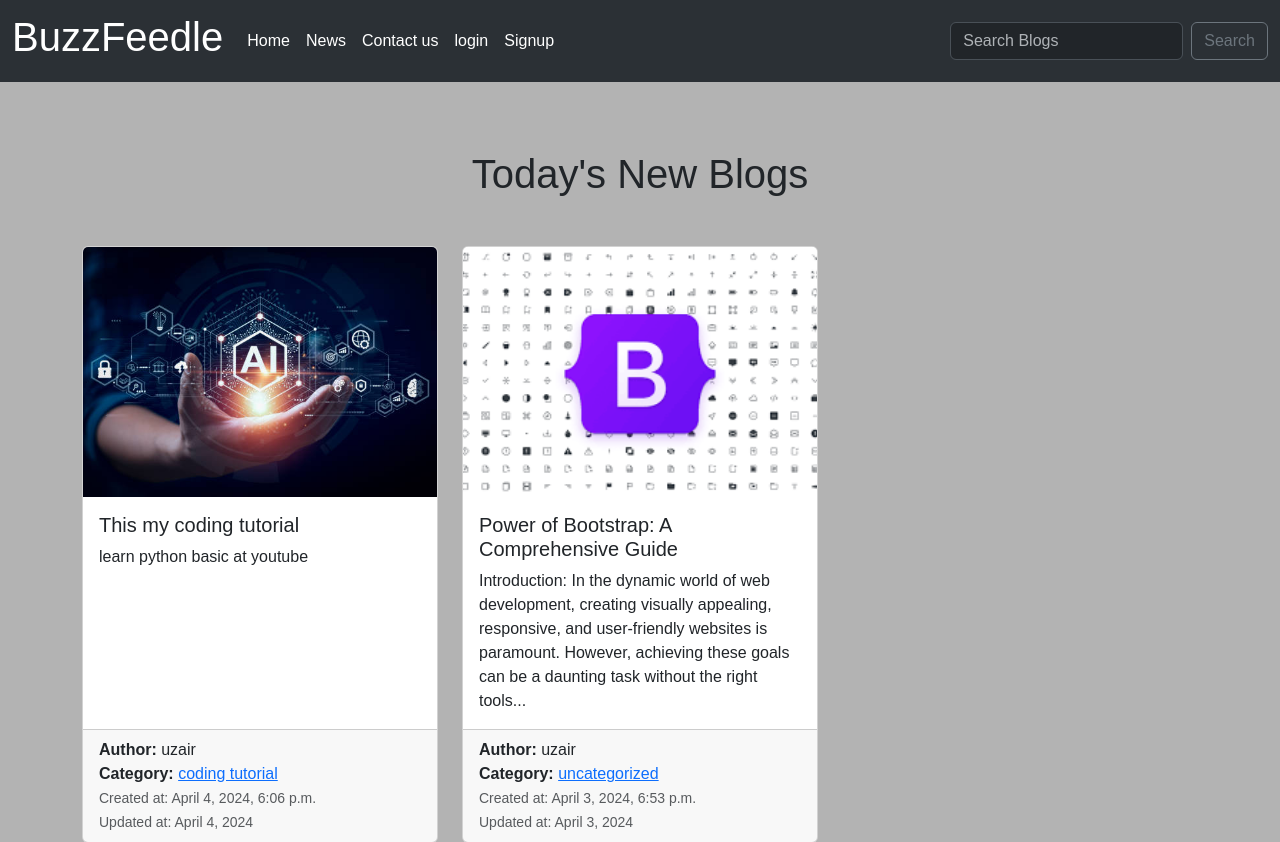
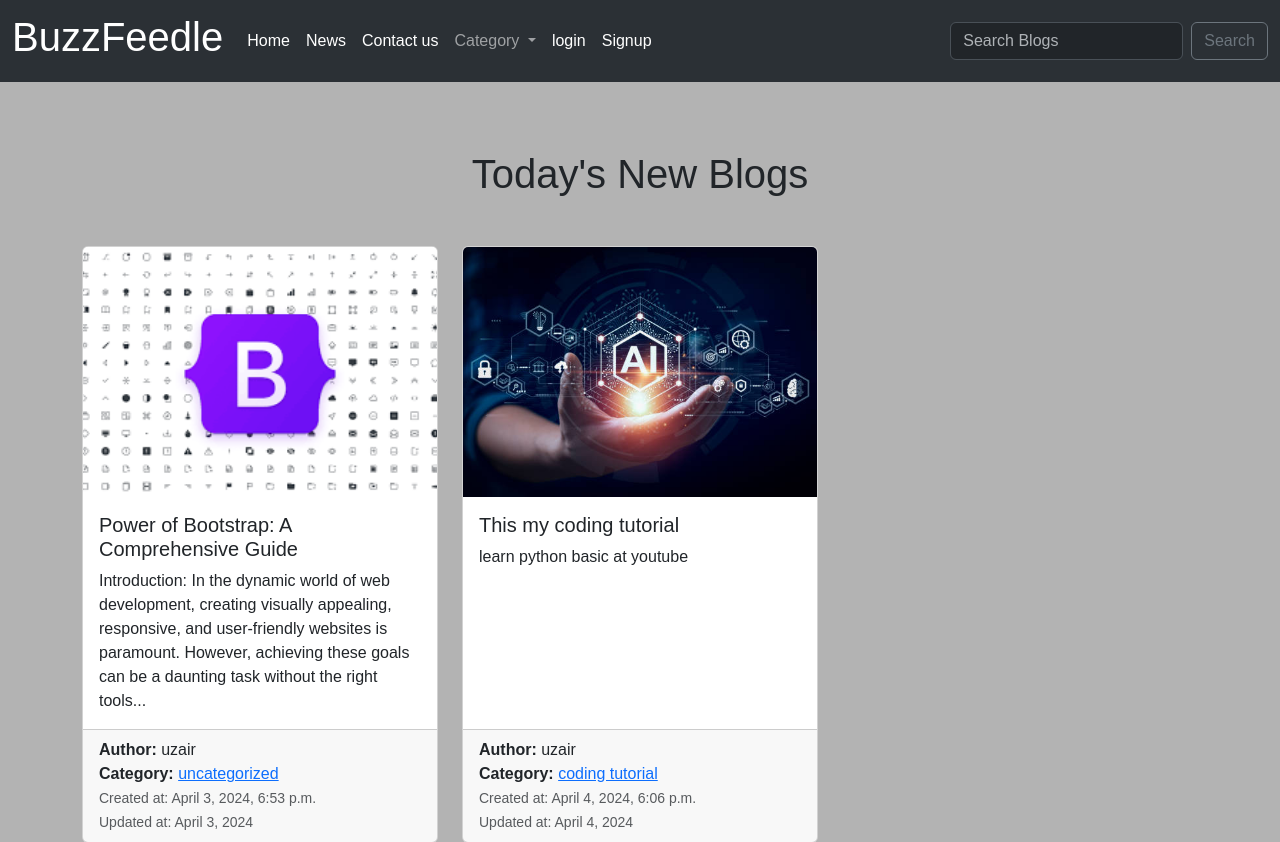
Before and after one commit to Uzair-A-Jokhio/blogWebsite-Django, a Django app: page / in a window 1280 px wide. Shown: the top 842 px of the page. Run offline with Django 5.2, Linux system fonts and the light colour scheme; data comes from the database, SQL or seed files in the repository; some libraries are stand-ins or nearby versions.

Commit message:
changed function product_list view to class HomeView and also for product_detail to ArticalDeatilView class based, and add category_list.html and some more

```diff
--- a/App/forms.py
+++ b/App/forms.py
@@ -1,8 +1,9 @@
 from django import forms
 from .models import Product, Contact, Category
 
+
+# this snippet of code to get catergory fro Category model
 choice = Category.objects.all().values_list('name','name')
-
 choice_list = [i for i in choice]
 
 
--- a/App/templates/index.html
+++ b/App/templates/index.html
@@ -4,7 +4,7 @@
 	<div class="container mt-5">
 		<h1 class="text-center mb-5">Today's New Blogs</h1>
 		<div class="row">
-			{% for product in products %}
+			{% for product in object_list %}
 			<div class="col-md-4 mb-4">
 				<div class="card h-100">
 					<a href="{% url 'product_detail' pk=product.pk %}" style="text-decoration: none; color: inherit;">
@@ -35,14 +35,14 @@
 
 	<nav aria-label="Page navigation">
 		<ul class="pagination justify-content-center mt-5">
-			{% if products.has_previous %}
+			{% if page_obj.has_previous %}
 			<li class="page-item">
 				<a class="page-link" href="?page=1" aria-label="First">
 					<span aria-hidden="true">&laquo; First</span>
 				</a>
 			</li>
 			<li class="page-item">
-				<a class="page-link" href="?page={{ products.previous_page_number }}" aria-label="Previous">
+				<a class="page-link" href="?page={{ page_obj.previous_page_number }}" aria-label="Previous">
 					<span aria-hidden="true">Previous</span>
 				</a>
 			</li>
@@ -50,18 +50,18 @@
 
 			<li class="page-item disabled">
 				<span class="page-link">
-					Page {{ products.number }} of {{ products.paginator.num_pages }}
+					Page {{ page_obj.number }} of {{ page_obj.paginator.num_pages }}
 				</span>
 			</li>
 
-			{% if products.has_next %}
+			{% if page_obj.has_next %}
 			<li class="page-item">
-				<a class="page-link" href="?page={{ products.next_page_number }}" aria-label="Next">
+				<a class="page-link" href="?page={{ page_obj.next_page_number }}" aria-label="Next">
 					<span aria-hidden="true">Next</span>
 				</a>
 			</li>
 			<li class="page-item">
-				<a class="page-link" href="?page={{ products.paginator.num_pages }}" aria-label="Last">
+				<a class="page-link" href="?page={{ page_obj.paginator.num_pages }}" aria-label="Last">
 					<span aria-hidden="true">Last &raquo;</span>
 				</a>
 			</li>
--- a/App/templates/particals/_header.html
+++ b/App/templates/particals/_header.html
@@ -20,6 +20,25 @@
           <li class="nav-item">
             <a class="nav-link active" aria-current="page" href="{% url 'contact_page' %}">Contact us</a>
           </li>
+          <!-- Catergory Menu Code -->
+          {% if cat_menu %}
+          <li class="nav-item dropdown">
+            <a class="nav-link dropdown-toggle" href="#" id="navbarDropdown" role="button" data-toggle="dropdown" aria-haspopup="true" aria-expanded="false">
+              Category
+            </a>
+            <div class="dropdown-menu" aria-labelledby="navbarDropdown">
+              {% for item in cat_menu %}
+              <a class="dropdown-item" href="{% url 'category' item|slugify %}">{{item}}</a>
+              {% endfor %}
+            </div>
+          </li>
+          {% else %}
+          <li class="nav-item">
+            <a class="nav-link active" aria-current="page" href="{% url 'category-list' %}">Category </a>
+          </li>
+
+          {% endif %}
+
 
           {% if user.is_authenticated %}
           <li class="nav-item">
@@ -39,17 +58,6 @@
             <a class="nav-link active" aria-current="page" href="{% url 'signup' %}">Signup </a>
           </li>
           {% endif  %}
-          <!-- <li class="nav-item dropdown">
-            <a class="nav-link dropdown-toggle" href="#" role="button" data-bs-toggle="dropdown" aria-expanded="false">
-              Dropdown
-            </a>
-            <ul class="dropdown-menu">
-              <li><a class="dropdown-item" href="#">Action</a></li>
-              <li><a class="dropdown-item" href="#">Another action</a></li>
-              <li><hr class="dropdown-divider"></li>
-              <li><a class="dropdown-item" href="#">Something else here</a></li>
-            </ul>
-          </li> -->
 
         </ul>
 
--- a/App/urls.py
+++ b/App/urls.py
@@ -1,13 +1,13 @@
 from django.urls import path
 from . import views
-from .views import AddCategoryview
+from .views import AddCategoryview, HomeView, ArticalDetailView
 
 
 urlpatterns = [
     # path('/home', views.home, name='home'),
-    path('', views.product_list, name='product_list'),
+    path('', HomeView.as_view(), name='product_list'),
+    path('blog/<int:pk>/', ArticalDetailView.as_view(), name='product_detail'),
     path('contact/', views.contact_page, name='contact_page'),
-    path('blog/<int:pk>/', views.product_detail, name='product_detail'),
     path('blog/<int:pk>/edit/', views.edit_product, name='edit_product'),
     path('blog/<int:pk>/delete/', views.delete_product, name='delete_product'),
     path('about/', views.about_page, name='about_page'),
@@ -16,4 +16,5 @@ urlpatterns = [
     path('add_post/', views.post_blog, name='add_post'),
     path('add_category/', AddCategoryview.as_view(),name='add_category' ),
     path("category/<str:cats>/", views.cateogry_views, name='category'),
+    path('category-list/', views.category_list_view, name='category-list' ),
 ]
--- a/App/views.py
+++ b/App/views.py
@@ -1,3 +1,4 @@
+from typing import Any
 from django.forms import BaseModelForm
 from django.http import HttpResponse
 from django.shortcuts import render, redirect, get_object_or_404
@@ -5,7 +6,7 @@ from .models import Product, Category
 from .forms import ProductForm, ContactForm
 from django.core.paginator import Paginator, EmptyPage, PageNotAnInteger
 from django.contrib.auth.decorators import login_required
-
+from django.views import generic
 
 from django.views import generic
 # Create your views here.
@@ -19,26 +20,43 @@ def cateogry_views(request, cats):
     category_list = Product.objects.filter(category=cats.replace('-', ' '))
     return render(request, "categories.html", {"cats":cats.title().replace('-', ' '), "category_list":category_list})
 
-
-def product_list(request):
-    products = Product.objects.all().order_by('-id')  # Retrieve all products and reverse their order
-    page = Paginator(products, 6)
-    # getting the desired page number from url
-    page_number = request.GET.get('page')
-    try:
-        page_obj = page.get_page(page_number)  # returns the desired page object
-    except PageNotAnInteger:
-        # if page_number is not an integer then assign the first page
-        page_obj = page.page(1)
-    except EmptyPage:
-        page_obj = page.page(page.num_pages)
-
-    return render(request, "index.html", {"products" : page_obj })
+def category_list_view(request):
+    cat_menu_list = Category.objects.all()
+    return render(request, 'category_list.html', {"cat_menu_list":cat_menu_list})
 
 
-def product_detail(request, pk):    # show the details if individual products
-    product = Product.objects.get(pk=pk)
-    return render(request, "index2.html", {"product":product})
+# def product_list(request):
+#     products = Product.objects.all().order_by('-id')  # Retrieve all products and reverse their order
+#     page = Paginator(products, 6)
+#     cats = Category.objects.all()
+#     # getting the desired page number from url
+#     page_number = request.GET.get('page')
+#     try:
+#         page_obj = page.get_page(page_number)  # returns the desired page object
+#     except PageNotAnInteger:
+#         # if page_number is not an integer then assign the first page
+#         page_obj = page.page(1)
+#     except EmptyPage:
+#         page_obj = page.page(page.num_pages)
+
+#     return render(request, "index.html", {"products" : page_obj, "cats":cats })
+
+class HomeView(generic.ListView):
+    model = Product
+    template_name = "index.html"
+    paginate_by = 9
+    cats = Category.objects.all()
+
+    def get_context_data(self, *args ,**kwargs):
+        cat_menu = Category.objects.all()
+        context = super(HomeView, self).get_context_data( *args ,**kwargs)
+        context["cat_menu"] = cat_menu
+        return context
+
+class ArticalDetailView(generic.DetailView):
+    model = Product
+    template_name = "index2.html"
+
 
 
 def edit_product(request, pk):
```
Also changed, not shown: App/templates/category_list.html (added, +9 -0 lines).
